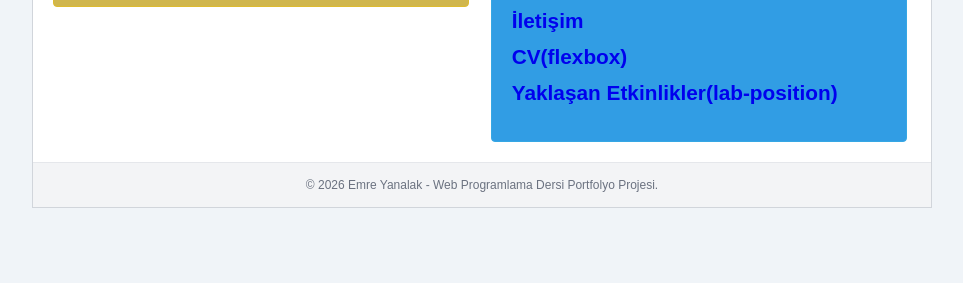
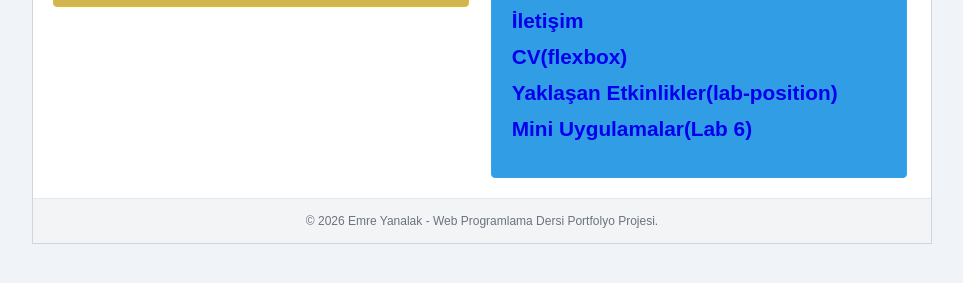
Before and after one commit to EmreYnlk/emreynlk.github.io, a plain HTML site: page index.html in a window 1280 px wide. Shown: the part 341-624 px from the top of the page, without its empty margins (158-1121 px from the left). Drawn offline with Linux system fonts and the light colour scheme.

Commit message:
Add link to Mini Uygulamalar in index.html

```diff
--- a/index.html
+++ b/index.html
@@ -54,6 +54,7 @@
                     <li><a href="contact.html">İletişim</a></li>
                     <li><a href="flexbox.html">CV(flexbox)</a></li>
                     <li><a href="lab-position.html">Yaklaşan Etkinlikler(lab-position)</a></li>
+                    <li><a href="miniapps.html">Mini Uygulamalar(Lab 6)</a></li>
                 </ul>
             </aside>
         </main>
```
